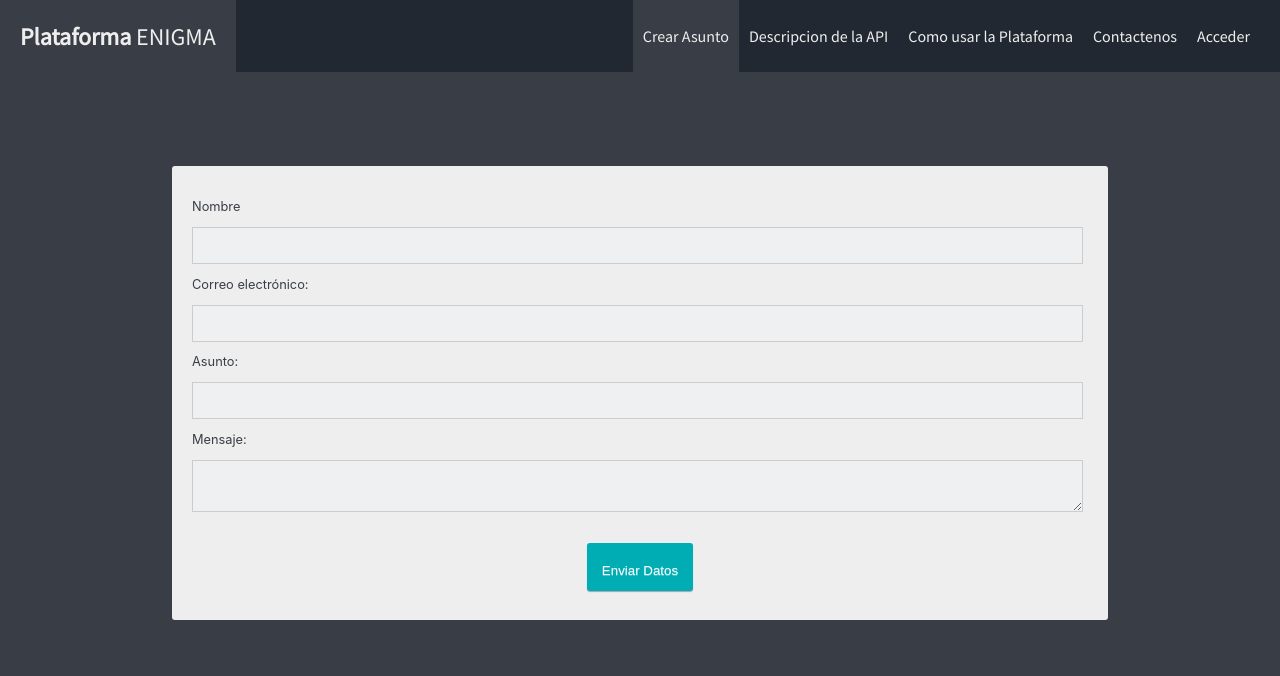
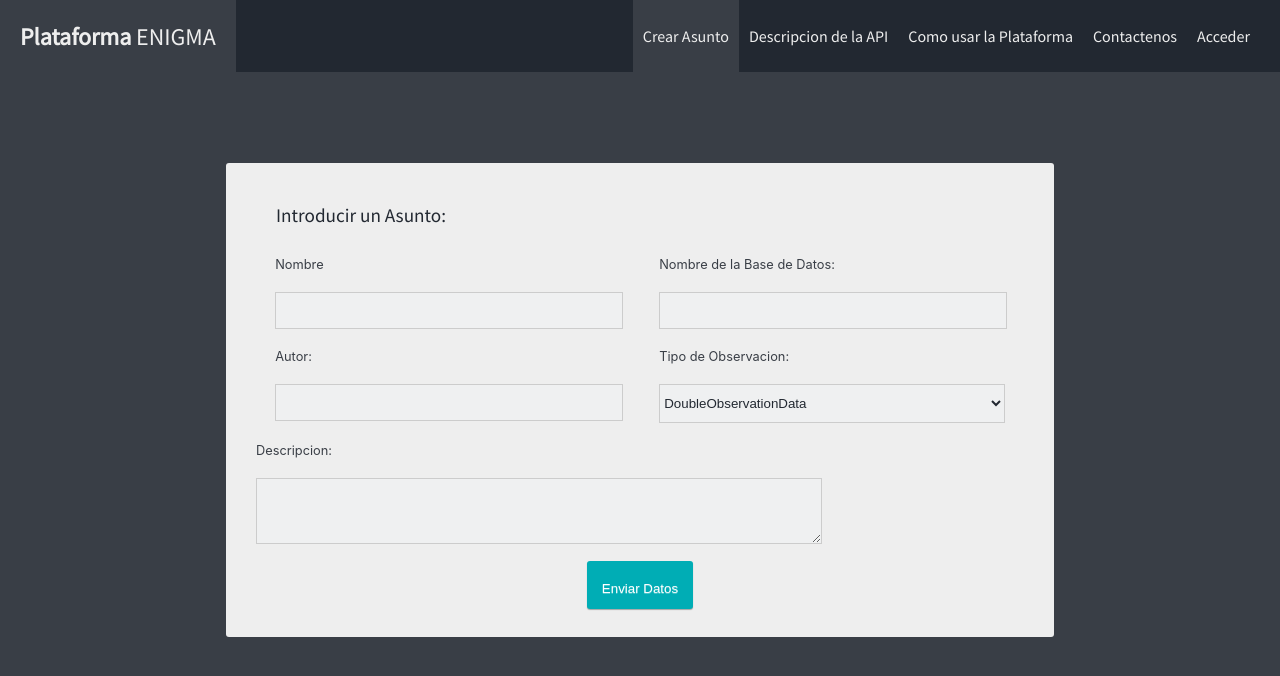
Before and after one commit to sanchezIII/enigma_frontend, a React (Create React App) app: page / in a window 1280 px wide. Both pictures are taken after a click on the element "Crear Asunto". Shown: the top 676 px of the page. Built offline with nearby package versions, Linux system fonts and the light colour scheme.

Commit message:
el form ya esta casi terminado

```diff
--- a/src/App.css
+++ b/src/App.css
@@ -15,7 +15,7 @@
 
   display: flex;
 
-  align-items: flex-start;
+  align-items: center;
   justify-content: center;
 
   background-color: #393E46;
--- a/src/App.jsx
+++ b/src/App.jsx
@@ -9,6 +9,9 @@ import Principal from './components/Principal';
 import {useState} from "react";
 
 import UsarPlataforma from "./components/UsarPlataforma";
+
+// Hacer el request al backend
+const obsTypeList = ["DoubleObservationData", "EnumObservationData", "IntegerObservationData"];
 
 
 function LoginPage(setPage) {
@@ -56,7 +59,7 @@ function IAsuntoPage(setPage){
                 setPage={setPage}
             />
 
-            <IAsunto/>
+            <IAsunto obsTypes={obsTypeList}/>
         </div>
     );
 }
--- a/src/components/IAsunto.jsx
+++ b/src/components/IAsunto.jsx
@@ -1,27 +1,56 @@
-import React, { useState } from 'react'
+import React, {useState} from 'react'
 import '../hojas_de_estilo/IAsunto.css'
 
-function IAsunto() {
+function IAsunto({obsTypes}) {
 
     return (
         <>
             <form action="" className='formAsunto'>
-                <p className='etiquetasAsunto'>Nombre</p>
-                <input type="text" class="field"></input> <br/>
+                <h2 className="form-header">
+                    Introducir un Asunto:
+                </h2>
+                <div className="form-row">
+                    <div className="horizontal-panel">
+                        <div className="tag-input-pair">
+                            <label className='etiquetasAsunto'>Nombre</label>
+                            <input type="text" className="field"></input>
+                        </div>
 
-                <p className='etiquetasAsunto'>Correo electrónico:</p>
-	              <input type="text" class="field"></input> <br/>
+                        <div className="tag-input-pair">
+                            <label className='etiquetasAsunto'>Autor:</label>
+                            <input type="text" className="field"></input>
+                        </div>
+                    </div>
 
-                <p className='etiquetasAsunto'>Asunto:</p>
-	              <input type="text" class="field"></input> <br/>
+                    <div className="horizontal-panel">
+                        <div className="tag-input-pair">
+                            <label className='etiquetasAsunto'>Nombre de la Base de Datos:</label>
+                            <input type="text" className="field"></input>
+                        </div>
 
-                <p className='etiquetasAsunto'>Mensaje:</p>
-	              <textarea class="field"></textarea> <br/>
+                        <div className="tag-input-pair">
+                            <label className='etiquetasAsunto'>Tipo de Observacion:</label>
+                            <select
+                                className="field">
 
-                <p class="center-content">
-                 <input type="submit" class="btn btn-green" value="Enviar Datos"></input>
-                </p>
+                                {obsTypes.map((obsType) => <option value={obsType}>{obsType}</option>)}
+                            </select>
+                        </div>
+                    </div>
+                </div>
 
+                <div className="form-row description-input-container">
+                    <div className="tag-input-pair">
+                        <label className='etiquetasAsunto'>Descripcion:</label>
+                        <textarea className="description-input"></textarea>
+                    </div>
+                </div>
+
+                <div className="form-row">
+                    <div className="center-content">
+                        <input type="submit" className="btn btn-green" value="Enviar Datos"></input>
+                    </div>
+                </div>
             </form>
 
         </>
--- a/src/hojas_de_estilo/IAsunto.css
+++ b/src/hojas_de_estilo/IAsunto.css
@@ -1,37 +1,79 @@
-.formAsunto{
+@font-face {
+  font-family: "SourceSans";
+  src: url("../fonts/Source_Sans_Pro/SourceSansPro-Regular.ttf");
+}
+
+.formAsunto {
+  display: flex;
+  flex-direction: column;
+
   background-color: #EEEEEE;
   border-radius: 3px;
   color: #393E46;
   font-size: 0.8em;
-    padding: 20px;
-    margin-top: 13%;
-    width: 70%;
+  padding: 30px;
+  /*margin-top: 13%;*/
+  width: 60%;
 }
 
+h2.form-header {
+  color: #222831;
+  font-family: "SourceSans", sans-serif;
+}
 
+.form-row {
+  display: flex;
+  flex-direction: row;
+  width: 100%;
+}
+
+.horizontal-panel {
+  display: flex;
+  flex-direction: column;
+  width: 50%;
+  align-items: center;
+}
+
+.tag-input-pair {
+  width: 90%;
+}
+
+.form-row.description-input-container{
+  width: 90%;
+}
+.description-input {
+  height: 60px;
+  border: solid 1px #ccc;
+  margin-left: auto;
+  margin-right: auto;
+}
+
+select {
+  color: #222831;
+}
+
+.etiquetasAsunto {
+  display: block;
+  width: 92%;
+  margin: 20px 0;
+}
 
 .field {
-
-    border: 0;
   background-color: #EFF0F1;
-    width: 97%;
-
+  width: 100%;
+  border: solid 1px #ccc;
+  padding: 10px 0;
 }
 
-.field{
-    border: solid 1px #ccc;
-    padding: 10px;
-}
-
-.field:focus{
+.field:focus {
   border-color: #18A383;
 }
 
-.center-content{
+.center-content {
   text-align: center;
 }
 
-.btn{
+.btn {
   border-radius: 3px;
   max-width: 10%;
   display: inline-block;
@@ -39,17 +81,19 @@
   margin-left: auto;
   margin-right: auto;
   text-decoration: none;
-    text-shadow: 0 1px 0 rgba(255,255,255,0.3);
-    box-shadow: 0 1px 1px rgba(0,0,0,0.3);
+  text-shadow: 0 1px 0 rgba(255, 255, 255, 0.3);
+  box-shadow: 0 1px 1px rgba(0, 0, 0, 0.3);
 }
 
-.btn-green{
+.btn-green {
   color: white;
   background-color: #00ADB5;
 }
-.btn-green:hover{
+
+.btn-green:hover {
   background-color: #00ADB5;
 }
-.btn-green:active{
+
+.btn-green:active {
   background-color: #00ADB5;
 }
```
Lines whose indentation alone changed are shown as unchanged.
